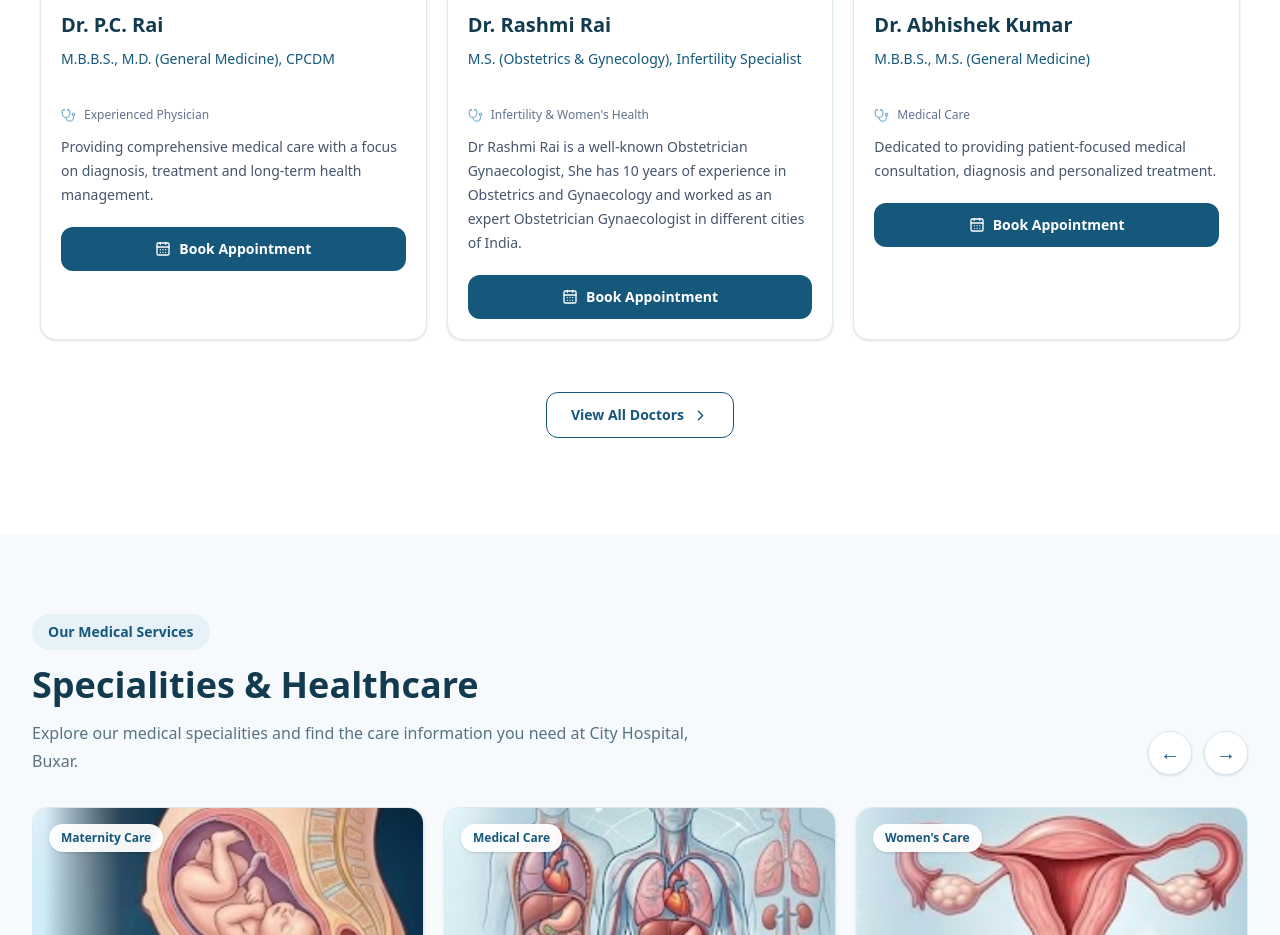
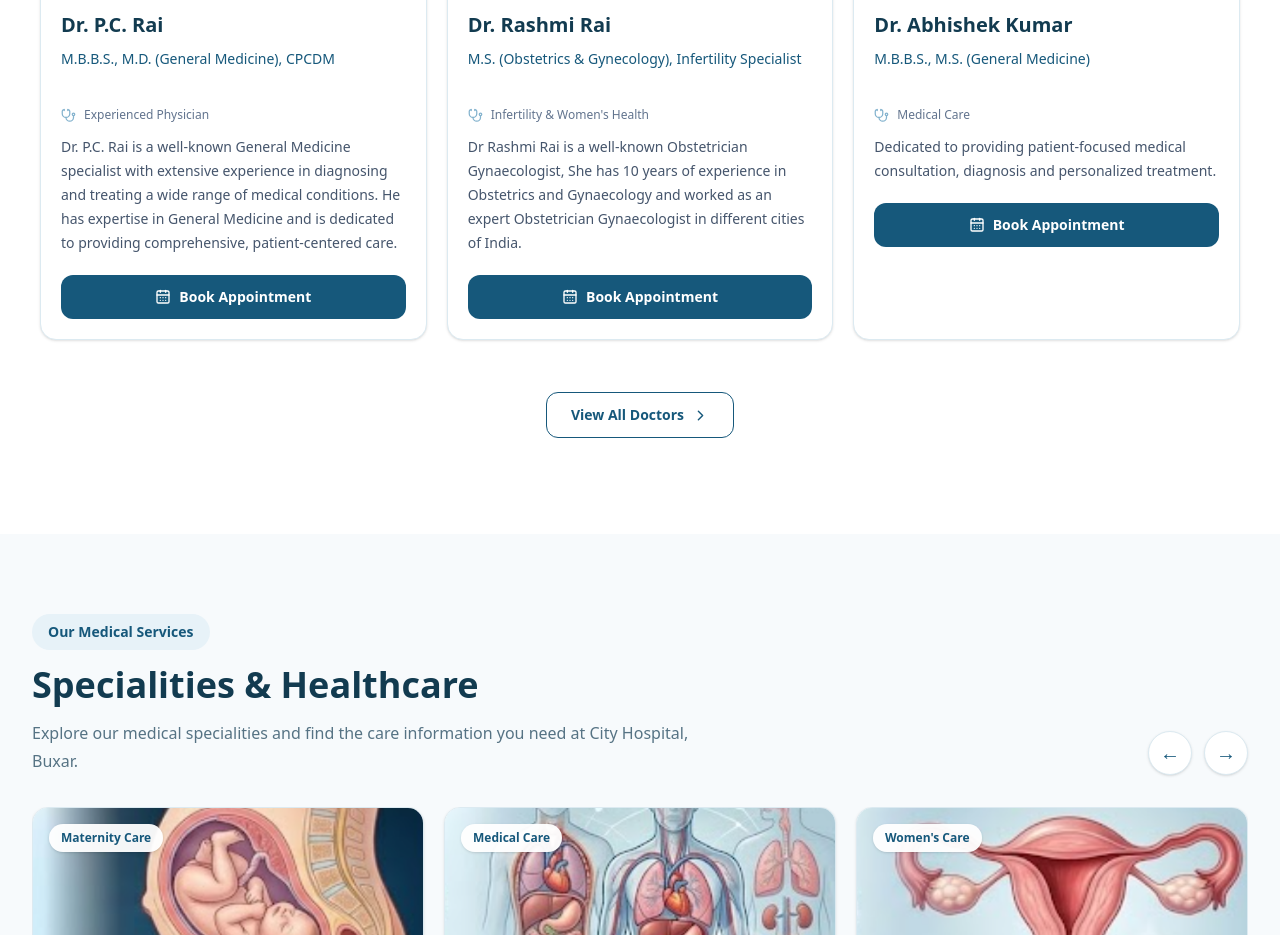
Before and after one commit to mohitvashu1/CityHospital-Frontend, a Next.js app: page / in a window 1280 px wide. Shown: the part 1380-2315 px from the top of the page. Built offline with nearby package versions, Linux system fonts and the light colour scheme.

Commit message:
-changes

```diff
--- a/app/component/Doctors.jsx
+++ b/app/component/Doctors.jsx
@@ -19,7 +19,8 @@ const doctors = [
     experience: "Experienced Physician",
     image: "/doctors/dr-pc-rai1.png",
     description:
-      "Providing comprehensive medical care with a focus on diagnosis, treatment and long-term health management.",
+    "Dr. P.C. Rai is a well-known General Medicine specialist with extensive experience in diagnosing and treating a wide range of medical conditions. He has expertise in General Medicine and is dedicated to providing comprehensive, patient-centered care. "
+
   },
   {
     id: 2,
```
